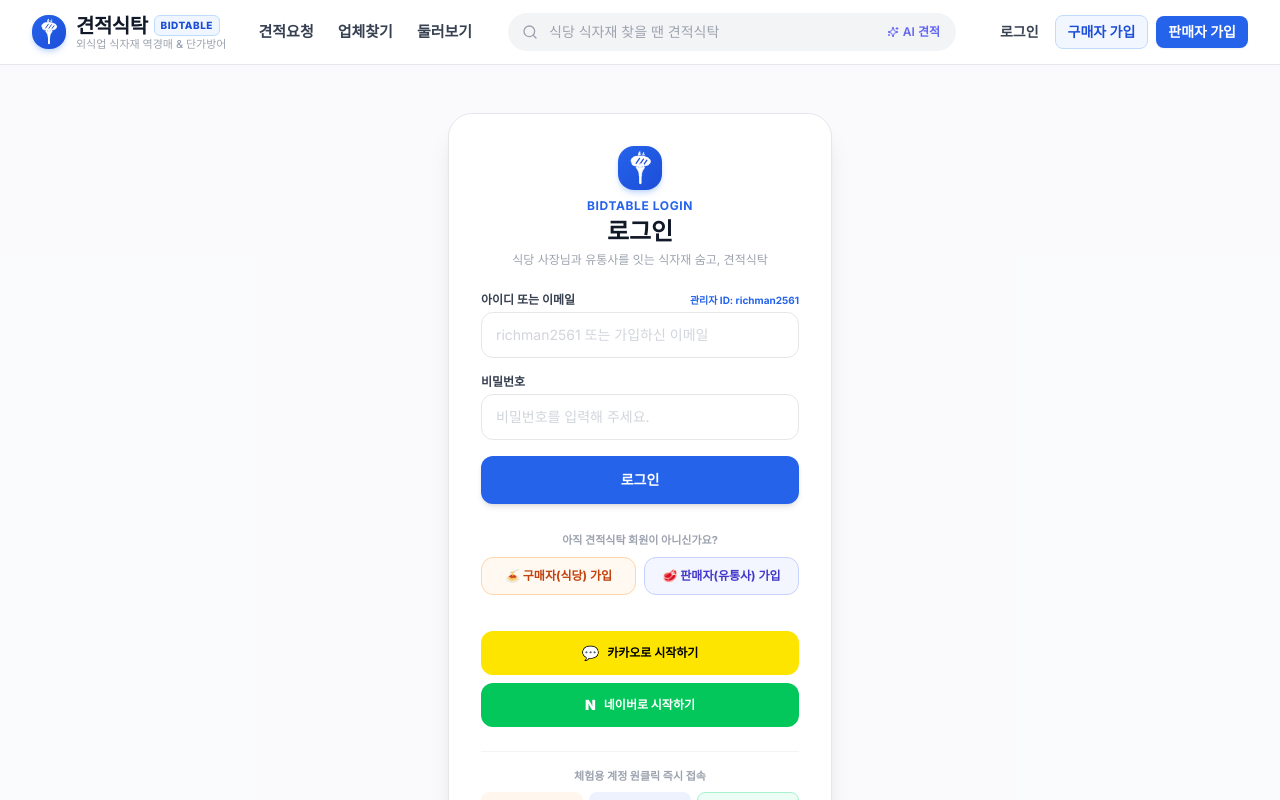
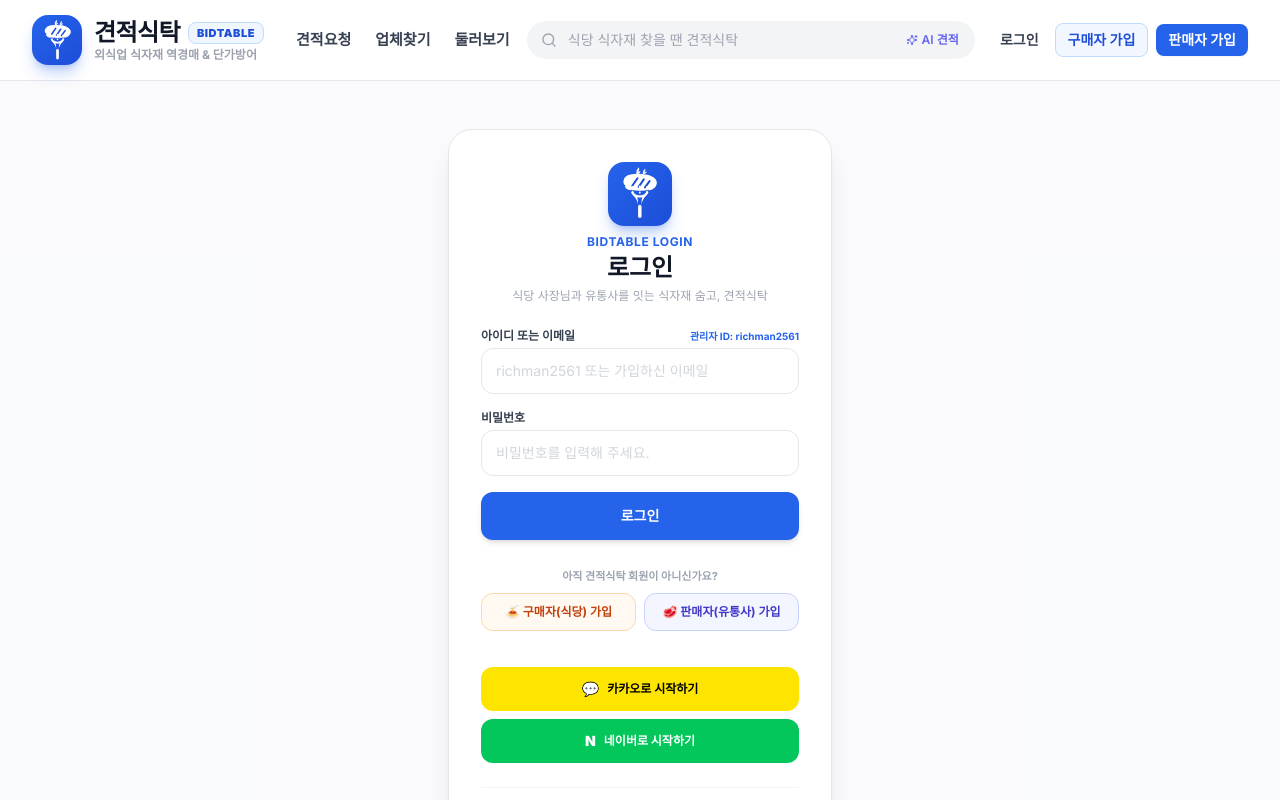
Before and after one commit to richvayne13/bid_table, a Next.js app: page /login in a window 1280 px wide. Shown: the top 800 px of the page. Built offline with nearby package versions, Linux system fonts and the light colour scheme.

Commit message:
feat: enlarge logo and enhance fork tines gap clarity and contrast

```diff
--- a/src/app/login/page.tsx
+++ b/src/app/login/page.tsx
@@ -69,7 +69,7 @@ export default function LoginPage() {
       <div className="w-full max-w-sm bg-white rounded-3xl border border-gray-200 shadow-xl p-8 space-y-6">
         {/* 타이틀 (숨고 캡처 6 디자인 매칭) */}
         <div className="text-center flex flex-col items-center">
-          <BidTableLogoIcon size="md" className="mb-2 shadow-md" />
+          <BidTableLogoIcon size="lg" className="mb-2 shadow-lg" />
           <span className="text-xs font-bold text-blue-600 uppercase tracking-wider">
             BIDTABLE LOGIN
           </span>
--- a/src/components/layout/BidTableLogo.tsx
+++ b/src/components/layout/BidTableLogo.tsx
@@ -8,11 +8,12 @@ interface BidTableLogoProps {
 }
 
 export function BidTableLogoIcon({ size = "md", className = "" }: { size?: "sm" | "md" | "lg"; className?: string }) {
-  const dim = size === "sm" ? 34 : size === "lg" ? 56 : 44;
+  // 로고 크기 큼직하게 확대 (sm: 40px, md: 50px, lg: 64px)
+  const dim = size === "sm" ? 40 : size === "lg" ? 64 : 50;
 
   return (
     <div
-      className={`relative flex items-center justify-center shrink-0 rounded-2xl shadow-md shadow-blue-500/25 ${className}`}
+      className={`relative flex items-center justify-center shrink-0 rounded-2xl shadow-lg shadow-blue-600/30 transition-transform hover:scale-105 ${className}`}
       style={{
         width: dim,
         height: dim,
@@ -24,83 +25,105 @@ export function BidTableLogoIcon({ size = "md", className = "" }: { size?: "sm"
         viewBox="0 0 100 100"
         fill="none"
         xmlns="http://www.w3.org/2000/svg"
-        className="w-[88%] h-[88%]"
+        className="w-[90%] h-[90%]"
       >
-        {/* 1. 고기 위의 귀여운 불꽃 / 훈연 향기 (첫 번째 유첨 스타일) */}
+        {/* 1. 고기 위의 훈연 향기 / 불꽃 (첫 번째 유첨 스타일) */}
         <path
-          d="M44 14 C44 9 48 7 49 5 C51 8 50 11 48 13 C49 13 51 12 52 11 C52 14 50 17 46 17 C44 17 44 15 44 14 Z"
+          d="M44 13 C44 8 47 6 48 4 C50 7 49 10 47 12 C48 12 50 11 51 10 C51 13 49 16 45 16 C44 16 44 14 44 13 Z"
           fill="white"
           opacity="0.95"
         />
         <path
-          d="M55 15 C55 11 58 9 59 7 C61 10 59 13 58 14 C59 14 61 13 62 12 C62 15 60 17 57 17 C55 17 55 16 55 15 Z"
+          d="M55 14 C55 10 58 8 59 6 C61 9 59 12 58 13 C59 13 61 12 62 11 C62 14 60 16 57 16 C55 16 55 15 55 14 Z"
           fill="white"
           opacity="0.85"
         />
 
-        {/* 2. 단순하고 귀여운 스테이크 고기 (첫 번째 유첨 스타일, 소시지 위치에 배치) */}
-        {/* 고기 덩어리 외곽 라인 및 면 */}
+        {/* 2. 단순하고 볼드한 스테이크 고기 (첫 번째 유첨 스타일) */}
+        {/* 고기 덩어리 본체 */}
         <path
-          d="M29 36 C24 33 26 23 35 20 C46 17 62 18 71 24 C78 29 77 37 70 41 C62 45 44 45 35 43 C30 42 27 39 29 36 Z"
+          d="M26 35 C20 31 22 21 32 18 C45 15 63 16 73 22 C81 27 80 36 72 41 C63 45 44 45 34 43 C28 42 24 39 26 35 Z"
           fill="white"
           stroke="white"
-          strokeWidth="2.5"
+          strokeWidth="2"
           strokeLinejoin="round"
         />
-        {/* 고기 표면 대각선 사선 그릴 자국 (첫 번째 이미지의 시그니처 빗금 3개) */}
+        {/* 고기 표면 대각선 사선 그릴 빗금 3개 (선명한 파란색 대비) */}
         <line
-          x1="39"
-          y1="37"
-          x2="48"
-          y2="24"
+          x1="37"
+          y1="36"
+          x2="46"
+          y2="23"
           stroke="#1D4ED8"
-          strokeWidth="3.2"
+          strokeWidth="3.5"
           strokeLinecap="round"
         />
         <line
-          x1="49"
-          y1="39"
-          x2="58"
-          y2="26"
+          x1="48"
+          y1="38"
+          x2="57"
+          y2="25"
           stroke="#1D4ED8"
-          strokeWidth="3.2"
+          strokeWidth="3.5"
           strokeLinecap="round"
         />
         <line
           x1="59"
-          y1="40"
+          y1="39"
           x2="67"
-          y2="29"
+          y2="28"
           stroke="#1D4ED8"
-          strokeWidth="3.2"
+          strokeWidth="3.5"
           strokeLinecap="round"
         />
 
-        {/* 3. 하단에서 고기를 콕 찍고 있는 포크 (두 번째 유첨의 포크 100% 동일한 형태) */}
-        {/* 포크 손잡이 (Handle): 아래쪽이 둥글고 도톰하다가 위로 가면서 부드럽게 잘록해짐 */}
+        {/* 3. 하단 포크 (두 번째 유첨의 포크 실루엣 & 심살 사이사이 틈을 아주 선명하게 구현) */}
+        {/* 포크 손잡이 (긴 원형 막대 -> 끝부분 둥근 캡) */}
+        <rect x="47" y="69" width="6" height="23" rx="3" fill="white" />
+
+        {/* 포크 목(Neck): 위로 올라가면서 U자형 어깨로 양옆으로 확 벌어짐 */}
         <path
-          d="M48 68 L48 88 C48 91 52 91 52 88 L52 68 C52 62 50 60 48 68 Z"
+          d="M47 70 C47 63 43 57 38 52 C35.5 49.5 35 48 35 47 L39 47 C39.5 48.5 41 51 44 54 C46.5 56.5 47 61 47 70 Z"
           fill="white"
         />
-        {/* 포크 손잡이 하단 바디 둥근 캡 */}
-        <rect x="47" y="68" width="6" height="23" rx="3" fill="white" />
-
-        {/* 포크 목(Neck) 및 어깨(Shoulder): 잘록하게 좁아졌다가 3갈래로 넓어지는 유려한 곡선 */}
         <path
-          d="M47 70 C47 62 45 56 40 50 C38 48 40 45 42 45 C44 45 45 47 47 50 L47 42 C47 40.5 49 40.5 49 42 L49 48 L51 48 L51 42 C51 40.5 53 40.5 53 42 L53 50 C55 47 56 45 58 45 C60 45 62 48 60 50 C55 56 53 62 53 70 Z"
+          d="M53 70 C53 63 57 57 62 52 C64.5 49.5 65 48 65 47 L61 47 C60.5 48.5 59 51 56 54 C53.5 56.5 53 61 53 70 Z"
           fill="white"
-          stroke="white"
-          strokeWidth="1.5"
-          strokeLinejoin="round"
+        />
+        {/* 어깨 하단 연결 베이스 */}
+        <path
+          d="M38 52 C44 58 56 58 62 52 L61 48 C55 54 45 54 39 48 Z"
+          fill="white"
         />
 
-        {/* 포크 갈래 3개 (Tines) - 고기 밑면(y:42~44)에 콕 박혀있는 디테일 */}
-        {/* 좌측 갈래 */}
-        <line x1="42" y1="46" x2="42" y2="39" stroke="white" strokeWidth="2.8" strokeLinecap="round" />
-        {/* 중앙 갈래 */}
-        <line x1="50" y1="46" x2="50" y2="38" stroke="white" strokeWidth="2.8" strokeLinecap="round" />
-        {/* 우측 갈래 */}
-        <line x1="58" y1="46" x2="58" y2="39" stroke="white" strokeWidth="2.8" strokeLinecap="round" />
+        {/* 포크 심살 3개 (Tines) - 사이사이 간격(Gap)을 널찍하고 깊숙하게 파내어 극도로 선명함! */}
+        {/* [좌측 갈래] */}
+        <path
+          d="M36 48 L36 38 C36 36 39 36 39 38 L39 48 C39 50 36 50 36 48 Z"
+          fill="white"
+        />
+        {/* [중앙 갈래] */}
+        <path
+          d="M48.5 48 L48.5 37 C48.5 35 51.5 35 51.5 37 L51.5 48 C51.5 50 48.5 50 48.5 48 Z"
+          fill="white"
+        />
+        {/* [우측 갈래] */}
+        <path
+          d="M61 48 L61 38 C61 36 64 36 64 38 L64 48 C64 50 61 50 61 48 Z"
+          fill="white"
+        />
+
+        {/* 심살 사이사이 깊은 U자형 슬롯(음각) 강조 라인 (배경 파란색과의 확실한 공간 분리) */}
+        {/* 좌-중 갈래 사이 빈 공간 (x: 39 ~ 48.5) */}
+        {/* 중-우 갈래 사이 빈 공간 (x: 51.5 ~ 61) */}
+        {/* 고기와 포크가 만나는 접점의 입체감 그림자 라인 */}
+        <path
+          d="M35 44 C42 46 58 46 65 44"
+          stroke="#1D4ED8"
+          strokeWidth="1.8"
+          strokeLinecap="round"
+          opacity="0.8"
+        />
       </svg>
     </div>
   );
@@ -114,20 +137,20 @@ export default function BidTableLogo({
   return (
     <Link
       href="/"
-      className={`inline-flex items-center space-x-2.5 group select-none transition-transform active:scale-95 ${className}`}
+      className={`inline-flex items-center space-x-3 group select-none transition-transform active:scale-95 ${className}`}
     >
       <BidTableLogoIcon size={size} />
       {showText && (
         <div className="flex flex-col">
-          <div className="flex items-center space-x-1.5">
-            <span className="font-black tracking-tight text-gray-900 group-hover:text-blue-600 transition-colors text-lg sm:text-xl">
+          <div className="flex items-center space-x-2">
+            <span className="font-black tracking-tight text-gray-900 group-hover:text-blue-600 transition-colors text-xl sm:text-2xl">
               견적식탁
             </span>
-            <span className="text-[10px] font-extrabold uppercase px-1.5 py-0.5 rounded-md bg-blue-50 text-blue-700 border border-blue-200 tracking-wider">
+            <span className="text-[11px] font-black uppercase px-2 py-0.5 rounded-lg bg-blue-50 text-blue-700 border border-blue-200 tracking-wider shadow-2xs">
               BidTable
             </span>
           </div>
-          <span className="text-[11px] text-gray-400 font-medium -mt-1 hidden sm:block">
+          <span className="text-xs text-gray-400 font-bold -mt-0.5 hidden sm:block">
             외식업 식자재 역경매 & 단가방어
           </span>
         </div>
--- a/src/components/layout/Navbar.tsx
+++ b/src/components/layout/Navbar.tsx
@@ -52,11 +52,11 @@ export function Navbar() {
   return (
     <header className="sticky top-0 z-50 w-full bg-white/95 backdrop-blur border-b border-gray-200">
       <div className="max-w-7xl mx-auto px-4 sm:px-6 lg:px-8">
-        <div className="flex items-center justify-between h-16 gap-4">
+        <div className="flex items-center justify-between h-16 sm:h-20 gap-4">
 
           {/* Logo & Main Nav Links */}
           <div className="flex items-center space-x-8">
-            <BidTableLogo size="sm" />
+            <BidTableLogo size="md" />
 
             {/* Desktop Navigation */}
             <nav className="hidden md:flex items-center space-x-6 text-[15px] font-semibold text-gray-800">
```
